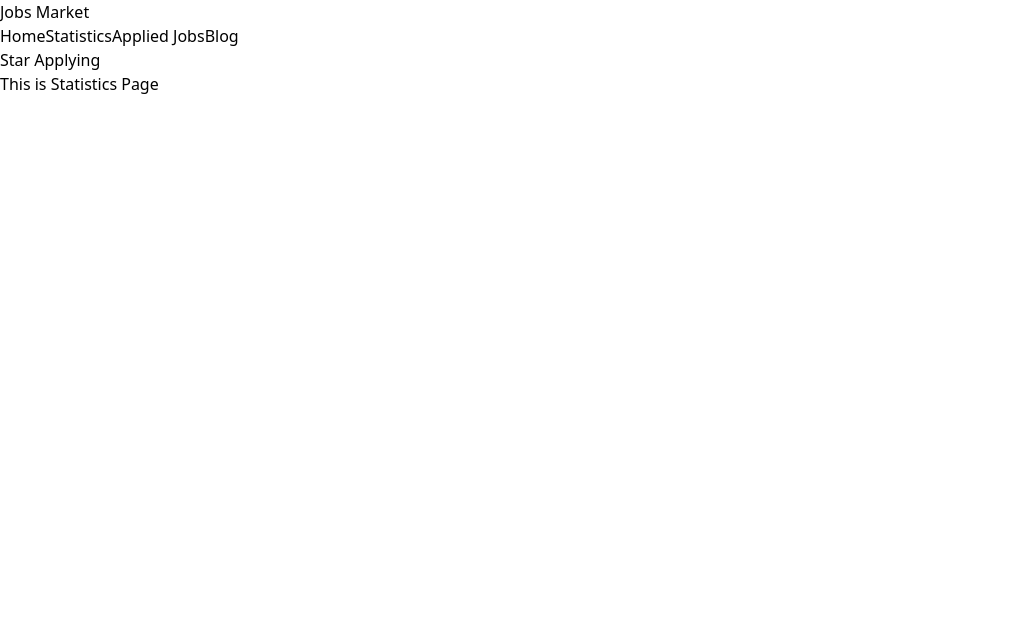
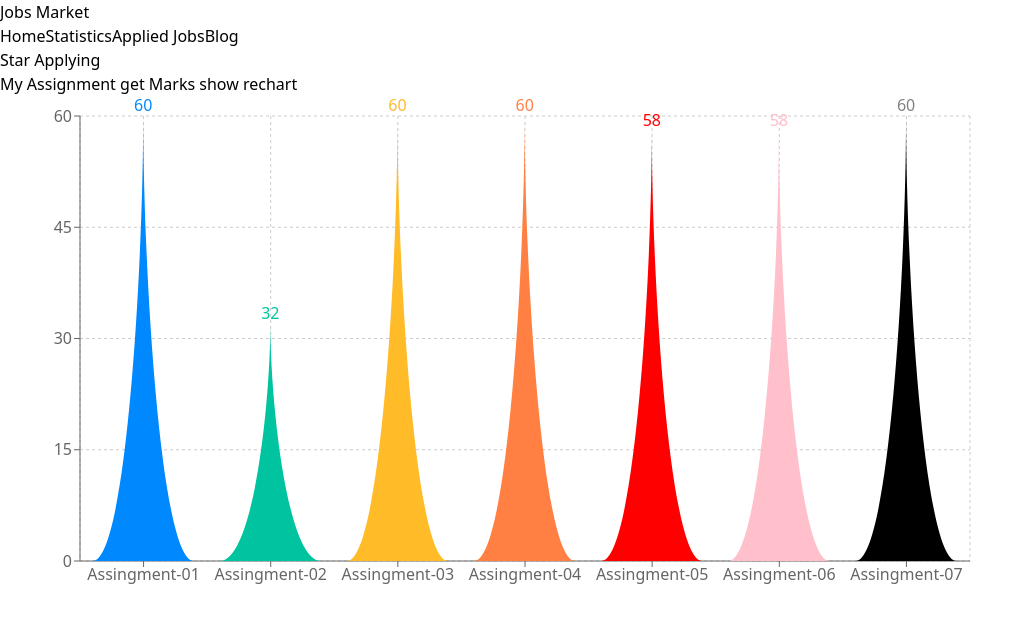
Before and after one commit to abukawsar45/career_hub, a React (Vite) app: page /statistics in a window 1280 px wide. Shown: the top 622 px of the page, without its empty margins (0-1034 px from the left). Built offline with nearby package versions, Linux system fonts and the light colour scheme.

Commit message:
10 cmt Triangle chart add complete

```diff
--- a/package.json
+++ b/package.json
@@ -14,7 +14,8 @@
     "react-dom": "^18.2.0",
     "react-hot-toast": "^2.4.0",
     "react-router-dom": "^6.10.0",
-    "react-toastify": "^9.1.2"
+    "react-toastify": "^9.1.2",
+    "recharts": "^2.5.0"
   },
   "devDependencies": {
     "@types/react": "^18.0.28",
--- /dev/null
+++ b/public/assignment-marks.json
@@ -0,0 +1,9 @@
+[
+    { "id": 1, "assignmentName": "Assingment-01", "assignmentMark": 60 },
+    { "id": 2, "assignmentName": "Assingment-02", "assignmentMark": 32 },
+    { "id": 3, "assignmentName": "Assingment-03", "assignmentMark": 60 },
+    { "id": 4, "assignmentName": "Assingment-04", "assignmentMark": 60 },
+    { "id": 5, "assignmentName": "Assingment-05", "assignmentMark": 58 },
+    { "id": 6, "assignmentName": "Assingment-06", "assignmentMark": 58 },
+    { "id": 7, "assignmentName": "Assingment-07", "assignmentMark": 60 }
+]
--- a/src/JobsContent/JobsContent.jsx
+++ b/src/JobsContent/JobsContent.jsx
@@ -6,7 +6,7 @@ const JobsContent = () => {
     const [jobsData, setJobsDatta] = useState([]);
     const [seeMore, setSeeMore] = useState(false);
     const allJobDetails = useLoaderData()
-    console.log('789', allJobDetails)
+    // console.log('789', allJobDetails)
     useEffect(() => {
         fetch('/jobsdata.json')
             .then(response => response.json())
--- a/src/components/Statistics/Statistics.jsx
+++ b/src/components/Statistics/Statistics.jsx
@@ -1,11 +1,55 @@
-import React from 'react';
+import { useLoaderData } from 'react-router-dom';
+import { BarChart, Tooltip, Bar, Cell, XAxis, YAxis, CartesianGrid } from 'recharts';
 
+const colors = ['#0088FE', '#00C49F', '#FFBB28', '#FF8042', 'red', 'pink'];
+
+// // const data
+
+const getPath = (x, y, width, height) => {
+    return `M${x},${y + height}C${x + width / 3},${y + height} ${x + width / 2},${y + height / 3}
+  ${x + width / 2}, ${y}
+  C${x + width / 2},${y + height / 3} ${x + (2 * width) / 3},${y + height} ${x + width}, ${y + height}
+  Z`;
+};
+
+const TriangleBar = (props) => {
+    const { fill, x, y, width, height } = props;
+
+    return <path d={getPath(x, y, width, height)} stroke="none" fill={fill} />;
+};
+
+// //
 const Statistics = () => {
+    const data = useLoaderData()
     return (
-        <div>
-            <h1 className='text-center'>This is Statistics Page</h1>
-        </div>
+        <>
+            <h1 className='text-3xl text-center my-8'>My Assignment get Marks show rechart</h1>
+            <BarChart
+                width={1000}
+                height={500}
+                data={data}
+                margin={{
+                    top: 20,
+                    right: 30,
+                    left: 20,
+                    bottom: 5,
+                }}
+            >   <Tooltip />
+                <CartesianGrid strokeDasharray="3 3" />
+                <XAxis dataKey="assignmentName" />
+                <YAxis />
+                <Bar dataKey="assignmentMark" fill="#8884d8" shape={<TriangleBar />} label={{ position: 'top' }}>
+                    {data.map((entry, index) => (
+                        <Cell key={`cell-${index}`} fill={colors[index % 20]} />
+                    ))}
+                </Bar>
+            </BarChart >
+        </>
     );
 };
 
 export default Statistics;
+
+
+
+// App.demoUrl = 'https://codesandbox.io/s/bar-chart-with-customized-shape-dusth';
--- a/src/main.jsx
+++ b/src/main.jsx
@@ -30,13 +30,13 @@ const router = createBrowserRouter([
       },
       {
         path: '/statistics',
-        element: <Statistics></Statistics>
+        element: <Statistics></Statistics>,
+        loader: () => fetch('/assignment-marks.json')
       },
       {
         path: '/appliedjobs',
         element: <AppliedJobDetails></AppliedJobDetails>,
         loader: () => fetch('/jobsdata.json')
-
       },
       {
         path: '/blog',
```
Also changed, not shown: 1 other file (tests, documents, lock files or other folders).
